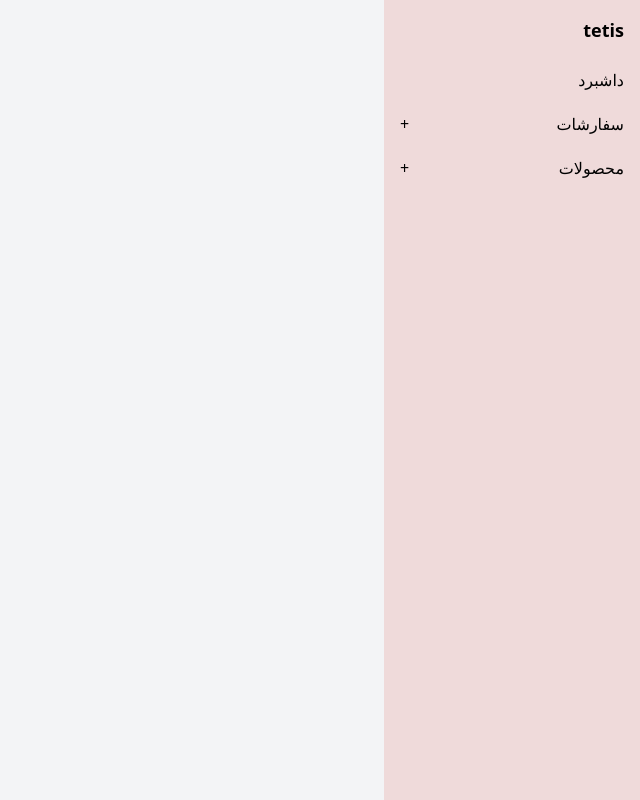
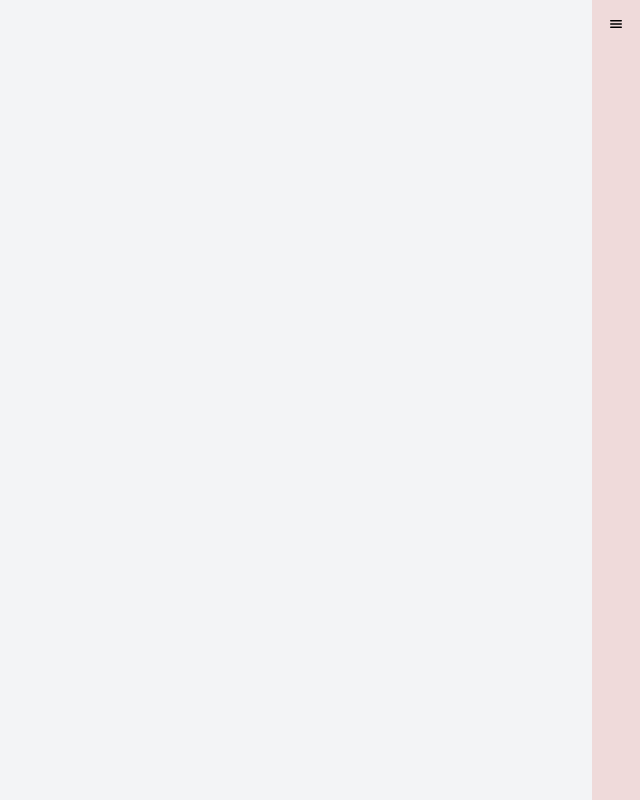
Before and after one commit to pedram-vosooghinia/New-folder--6-, a Next.js app: page /dashboard in a window 1280 px wide. Shown: the whole page, without its empty margins (640-1280 px from the left). Built offline with nearby package versions, Linux system fonts and the light colour scheme.

Commit message:
edit sidebar- add icons - delete @heroicons/react

```diff
--- a/components/dashboard/Sidebar.js
+++ b/components/dashboard/Sidebar.js
@@ -2,31 +2,38 @@
 
 import Link from "next/link";
 import { useState } from "react";
-import {ChevronLeft , Bars3} from "@heroicons/react"
+import { IoMenu } from "react-icons/io5";
+
 const Sidebar = () => {
   const items = [
     {
       id: 1,
-      label: "داشبرد",
+      label: "خانه",
+      link: "/",
+      submenu: null,
+    },
+    {
+      id: 2,
+      label: "پنل کابری",
       link: "/dashboard",
       submenu: null,
     },
     {
-      id: 2,
+      id: 3,
       label: "سفارشات",
       link: "#",
       submenu: [
-        { id: 21, label: "سفارشات در حال بررسی", link: "/orders/pending" },
-        { id: 22, label: "سفارشات تکمیل شده", link: "/orders/completed" },
+        { id: 31, label: "سفارشات در حال بررسی", link: "/orders/pending" },
+        { id: 32, label: "سفارشات تکمیل شده", link: "/orders/completed" },
       ],
     },
     {
-      id: 3,
+      id: 4,
       label: "محصولات",
       link: "#",
       submenu: [
-        { id: 31, label: "تمامی محصولات", link: "/products/all" },
-        { id: 32, label: "اضافه کردن محصول", link: "/dashboard/products/add" },
+        { id: 41, label: "تمامی محصولات", link: "/products/all" },
+        { id: 42, label: "اضافه کردن محصول", link: "/dashboard/products/add" },
       ],
     },
   ];
@@ -38,25 +45,16 @@ const Sidebar = () => {
 
   return (
     <div
-      className={`rtl bg-pedram-4  w-64 h-screen ${
-        open ? "" : "hidden"
-      } md:block md:w-16 lg:w-64`}
+      className={`rtl bg-pedram-4 h-screen ${
+        open ? "w-64" : "hidden"
+      } md:block`}
     >
       <div className="flex items-center justify-between p-4">
-        <button onClick={toggleSidebar} className="md:hidden">
-          {open ? (
-             <ChevronLeft />
-
-          ) : (
-
-            <p></p>
-          )}
+        <button onClick={toggleSidebar}>
+          <IoMenu />
         </button>
-        <Link href="/">
-          <a className="text-lg font-bold flex items-center space-x-2">tetis</a>
-        </Link>
       </div>
-
+      {open && (
         <nav>
           <ul className="space-y-1">
             {items.map((item) => (
@@ -64,6 +62,7 @@ const Sidebar = () => {
             ))}
           </ul>
         </nav>
+      )}
     </div>
   );
 };
@@ -81,8 +80,12 @@ const SidebarItem = ({ item }) => {
         className="flex items-center justify-between px-4 py-2 cursor-pointer"
         onClick={item.submenu ? toggleSubMenu : null}
       >
+        <Link href={item.link}>
+          <p className="flex items-center space-x-2">
             <span>{item.label}</span>
             {item.submenu && <div>{openSubMenu ? "-" : "+"}</div>}
+          </p>
+        </Link>
       </div>
 
       {item.submenu && openSubMenu && (
@@ -90,7 +93,7 @@ const SidebarItem = ({ item }) => {
           {item.submenu.map((subItem) => (
             <li key={subItem.id}>
               <Link href={subItem.link}>
-                <a className="block px-4 py-2">{subItem.label}</a>
+                <p className="block px-4 py-2">{subItem.label}</p>
               </Link>
             </li>
           ))}
--- a/package.json
+++ b/package.json
@@ -9,7 +9,6 @@
     "lint": "next lint"
   },
   "dependencies": {
-    "@heroicons/react": "^2.0.18",
     "axios": "^1.6.2",
     "bcryptjs": "^2.4.3",
     "formik": "^2.4.5",
@@ -20,6 +19,7 @@
     "react": "18.2.0",
     "react-dom": "18.2.0",
     "react-hook-form": "^7.43.2",
+    "react-icons": "^4.12.0",
     "react-toastify": "^9.1.2",
     "zustand": "^4.4.6"
   },
```
Also changed, not shown: pages/dashboard/index.js (line endings or trailing spaces), 1 other file (tests, documents, lock files or other folders). Lines whose indentation alone changed are shown as unchanged.
